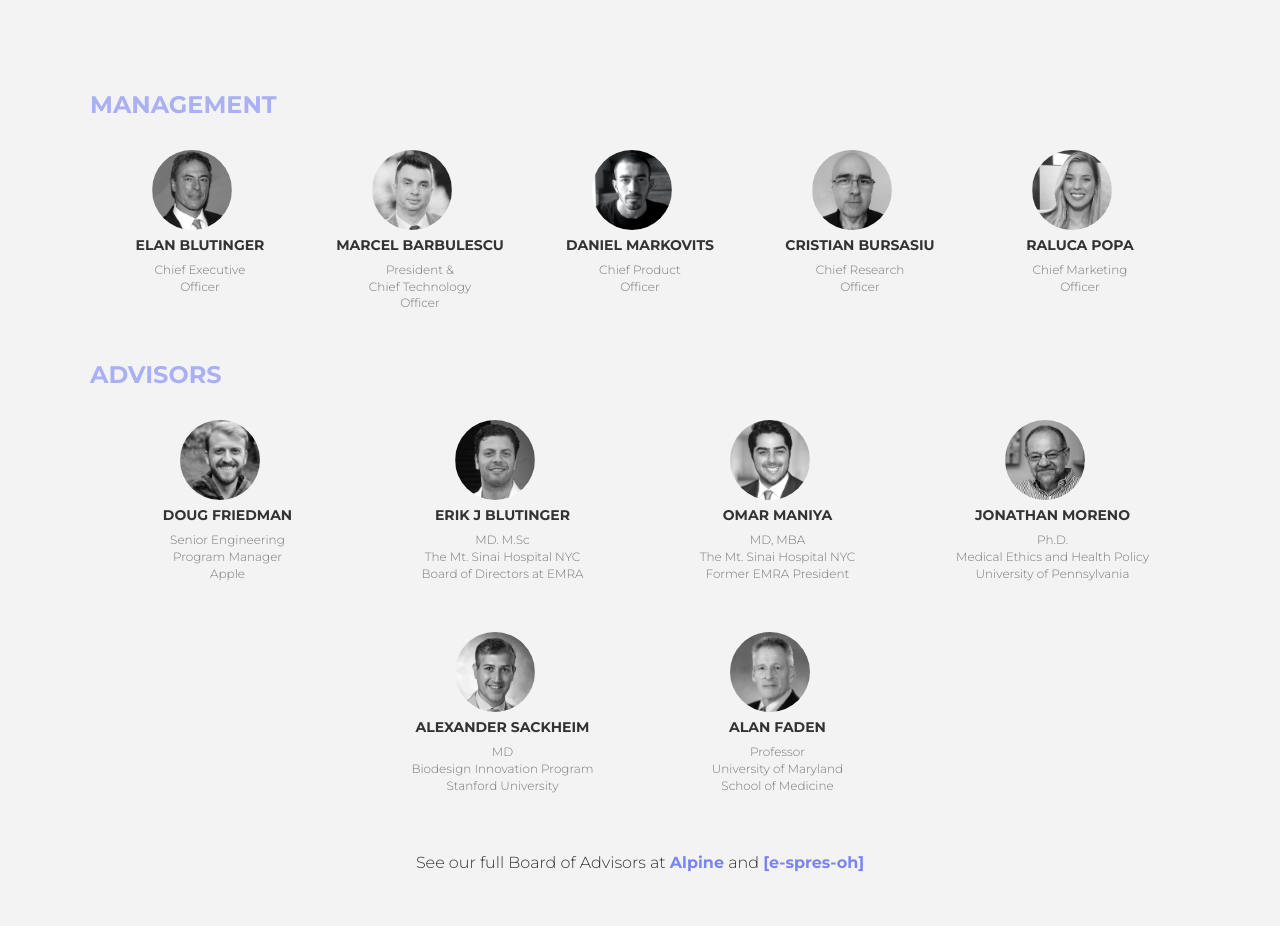
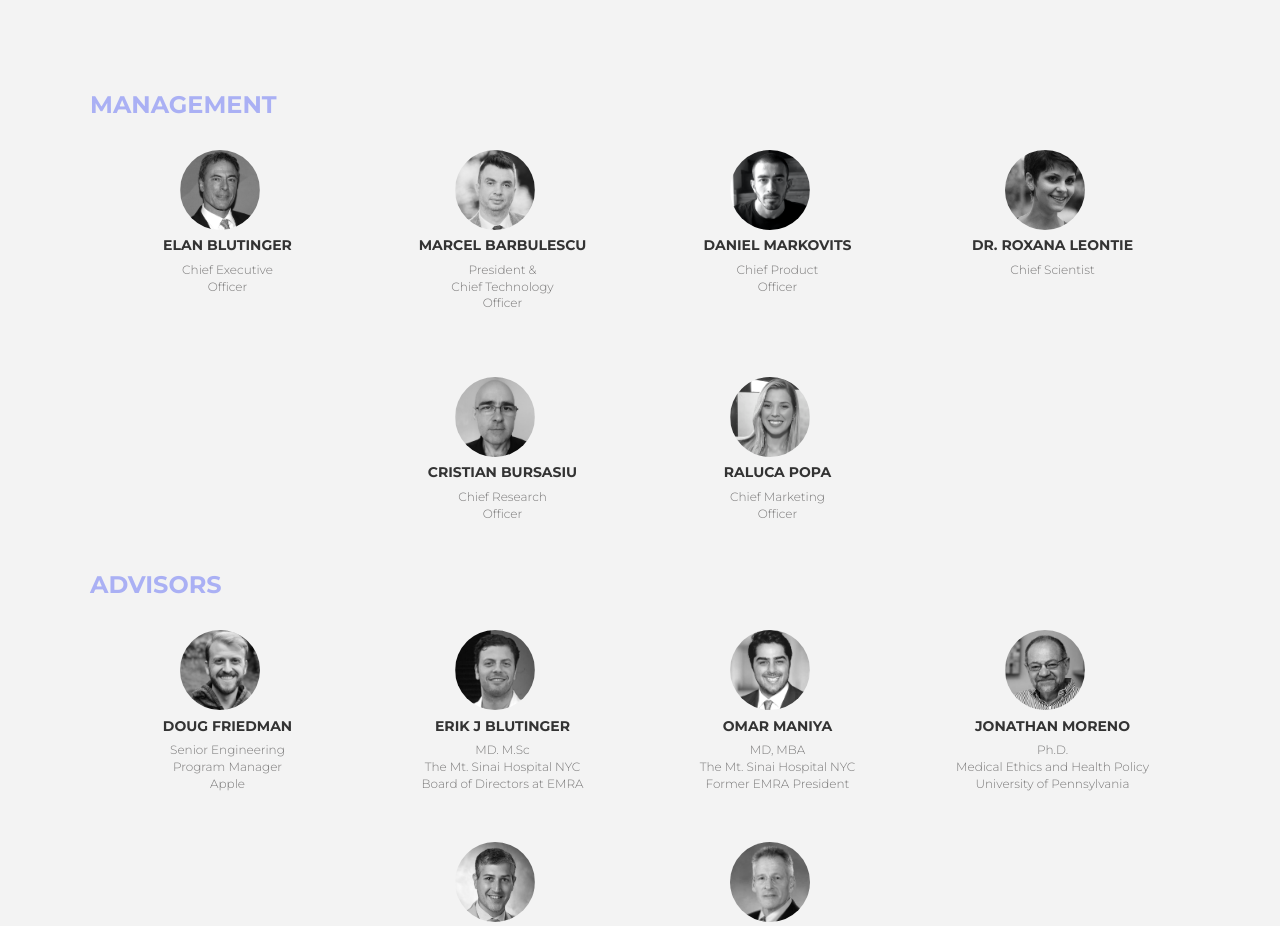
Before and after one commit to safesphere/safesphere.github.io, a Next.js app: page /index in a window 1280 px wide. Shown: the part 3680-4606 px from the top of the page. Built offline with nearby package versions, Linux system fonts and the light colour scheme.

Commit message:
Add Roxana to team

```diff
--- a/data/team.ts
+++ b/data/team.ts
@@ -17,6 +17,13 @@ export const management = [
     role: "Chief Product \nOfficer \n ",
     description: `With 12+ years of experience in the software business and digital environment, Dani is currently the Director of Engineering at [e-spres-oh], handling the company’s international portfolio and running the engineering office in Western Europe. Prior to [e-spres-oh], he was a well-established Product Owner and Business Analyst, demonstrating his prowess in the tech industry by transforming challenging projects into successful products.
     \nDaniel’s interest in efficient management and effective processes is doubled by his interpersonal skills, making him an approachable and proficient team leader. His vision is to leverage the latest technologies in order to empower [e-spres-oh]’s team to set challenging objectives and grow. He strives to advance more than the success of the company, but also its culture, maintaining [espres-oh]’s unique work environment and enriching it with novel solutions.`,
+  },
+  {
+    name: "Dr. Roxana Leontie",
+    image: "roxana.png",
+    role: "Chief Scientist",
+    description: `Roxana is currently a professor of Computer Science at George Washington University and is conducting her Postdoc. She has published numerous articles on emulating biomechanical actions in nature through novel software-hardware combinations.
+      \nHer goal is to advise and lead research efforts on developing improved accuracy on mobile hardware from SafeSphere’s software-based platform. She holds a M.S., in Computer Science and Ph.D., in Robotics from George Washington University. She will be involved weekly in all activities related to software-driven hardware development and commercial Phase I activities.`,
   },
   {
     name: "Cristian Bursasiu",
--- a/pages/index/components/team.tsx
+++ b/pages/index/components/team.tsx
@@ -41,7 +41,7 @@ function Team() {
     <>
       <section>
         <h3 className={`h2 ${styles.teamTitle}`}>Management</h3>
-        <ul className={`${styles.team}`}>
+        <ul className={`${styles.team} ${styles.teamIncomplete}`}>
           {management.map((member) => (
             <Member
               ref={refs[member.name]}
```
Also changed, not shown: public/assets/team/roxana.png (added).
